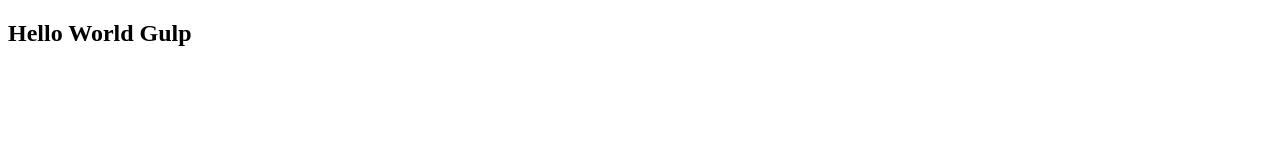
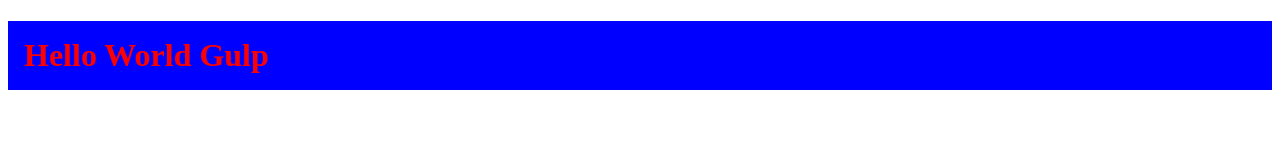
Before and after one commit to tandavala/setup-gulp-4, a website: page index.html in a window 1280 px wide. Drawn offline with Linux system fonts and the light colour scheme.

Commit message:
running the task

```diff
--- /dev/null
+++ b/app/scss/home.scss
@@ -0,0 +1,7 @@
+$color1 : #00f;
+$color2: #f00;
+h1 {
+    color: $color2;
+    background-color: $color1;
+    padding: 0.5em;
+}
--- a/index.html
+++ b/index.html
@@ -5,8 +5,11 @@
     <meta name="viewport" content="width=device-width, initial-scale=1.0">
     <meta http-equiv="X-UA-Compatible" content="ie=edge">
     <title>setup gulp</title>
+    <link rel="stylesheet" href="dist/home.css">
 </head>
 <body>
-    <h2>Hello World Gulp</h2>
+    <h1>Hello World Gulp</h1>
+
+    <script src="dist/app.js"></script>
 </body>
 </html>
```
Also changed, not shown: dist/home.css (added), 1 other file.
